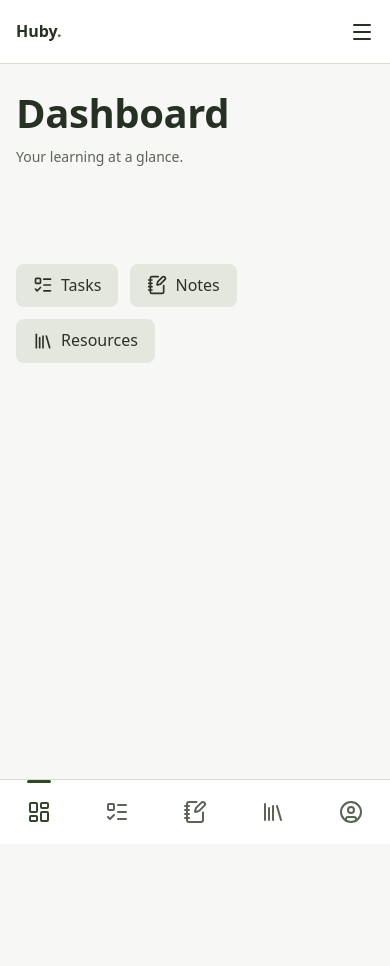
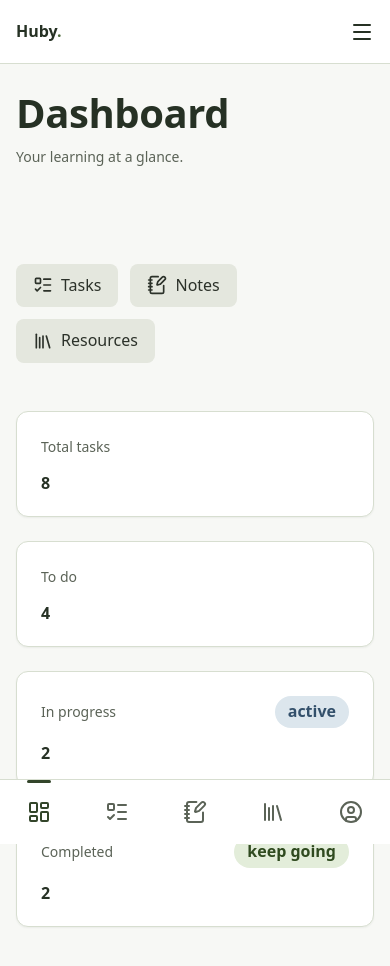
Before and after one commit to Ziad-Amr1/student-learning-hub, a React (Vite) app: page /dashboard in a window 390 px wide. Shown: the top 966 px of the page. Before the commit the page ends 844 px from the top, so only its background shows below. Built offline with nearby package versions, Linux system fonts and the light colour scheme.

Commit message:
feat: add stat cards
StatCard widget (label, value, optional Badge tone) composed from the
Card primitive + Badge; stats grid derives todo/in-progress/done counts
from the task seeds during render - no hardcoded numbers. Grid: 1 col
mobile -> 2 at sm -> 4 at xl on --layout-card-gap.

```diff
--- a/src/pages/Dashboard.jsx
+++ b/src/pages/Dashboard.jsx
@@ -1,7 +1,28 @@
 import PageHeader from '../components/layout/PageHeader'
+import { TASKS } from '../data/tasks'
+import StatCard from './dashboard/StatCard'
 import QuickActions from './dashboard/QuickActions'
 
 export default function Dashboard() {
+  const total = TASKS.length
+  const stats = [
+    { label: 'Total tasks', value: total },
+    {
+      label: 'To do',
+      value: TASKS.filter((task) => task.status === 'todo').length,
+    },
+    {
+      label: 'In progress',
+      value: TASKS.filter((task) => task.status === 'in-progress').length,
+      badge: { label: 'active', variant: 'info' },
+    },
+    {
+      label: 'Completed',
+      value: TASKS.filter((task) => task.status === 'done').length,
+      badge: { label: 'keep going', variant: 'success' },
+    },
+  ]
+
   return (
     <div className="flex flex-col gap-(--layout-section-gap)">
       <PageHeader
@@ -9,6 +30,14 @@ export default function Dashboard() {
         description="Your learning at a glance."
       />
       <QuickActions />
+      <section aria-label="Task statistics">
+        <h2 className="sr-only">Task statistics</h2>
+        <div className="grid gap-(--layout-card-gap) sm:grid-cols-2 xl:grid-cols-4">
+          {stats.map((stat) => (
+            <StatCard key={stat.label} {...stat} />
+          ))}
+        </div>
+      </section>
     </div>
   )
 }
--- /dev/null
+++ b/src/pages/dashboard/StatCard.jsx
@@ -0,0 +1,16 @@
+import { Card } from '../../components/ui/Card'
+import Badge from '../../components/ui/Badge'
+
+export default function StatCard({ label, value, badge, className }) {
+  return (
+    <Card className={className}>
+      <div className="flex items-center justify-between gap-2">
+        <p className="font-medium text-body-small text-muted-foreground">{label}</p>
+        {badge && <Badge variant={badge.variant}>{badge.label}</Badge>}
+      </div>
+      <p className="text-(--font-size-h3) font-bold leading-(--line-height-tight)">
+        {value}
+      </p>
+    </Card>
+  )
+}
```
